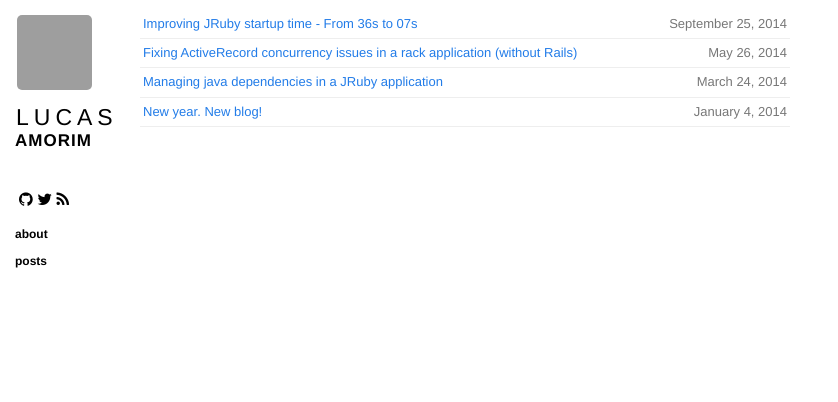
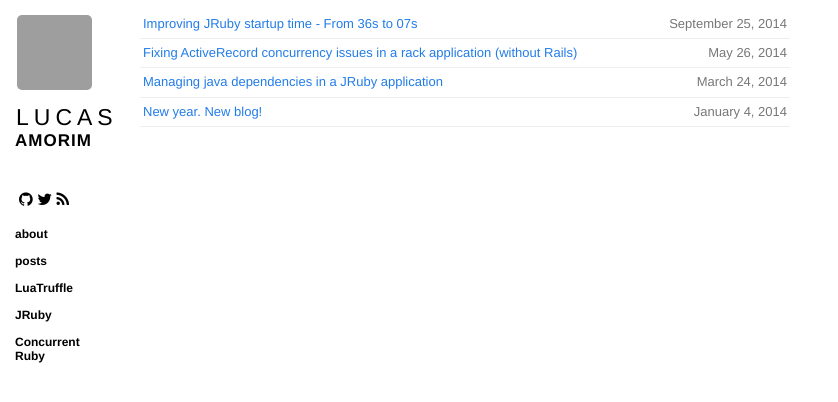
Before and after one commit to lucasallan/sh286.github.io, a Jekyll site: the page built from index.html, in a window 1280 px wide. Shown: the top 402 px of the page, without its empty margins (0-838 px from the left). Built offline with Jekyll 4.4.1, drawn with Linux system fonts in a browser that asks for light colours; nearby versions of some CDN libraries; Markdown is read by kramdown in place of the engine named in the settings; grey boxes are pictures that could not be loaded.

Commit message:
Update layout.html

```diff
--- a/_layouts/layout.html
+++ b/_layouts/layout.html
@@ -50,6 +50,9 @@
       <ul>
         <li><a href="/about.html">about</a></li>
         <li><a href="/">posts</a></li>
+        <li><a href="http:/www.luatruffle.org">LuaTruffle</a></li>
+        <li><a href="http:/www.jruby.org">JRuby</a></li>
+        <li><a href="http://www.concurrent-ruby.com/">Concurrent Ruby</a></li>
       </ul>
     </section>
   </section>
```
